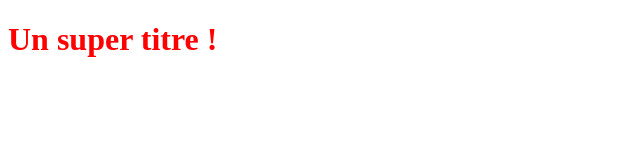
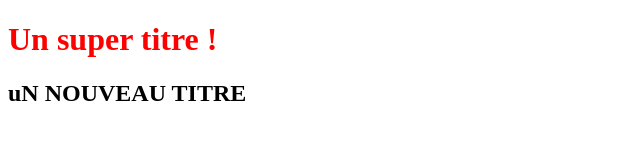
Before and after one commit to Khairy01/hello, a plain HTML site: page indEx.html in a window 1280 px wide. Shown: the whole page, without its empty margins (0-640 px from the left). Drawn offline with Linux system fonts and the light colour scheme.

Commit message:
Ajout d'un nouveau titre

```diff
--- a/indEx.html
+++ b/indEx.html
@@ -6,5 +6,6 @@
 </head>
 <body>
     <h1>Un super titre !</h1>
+    <h2>uN NOUVEAU TITRE</h2>
 </body>
 </html>
```
